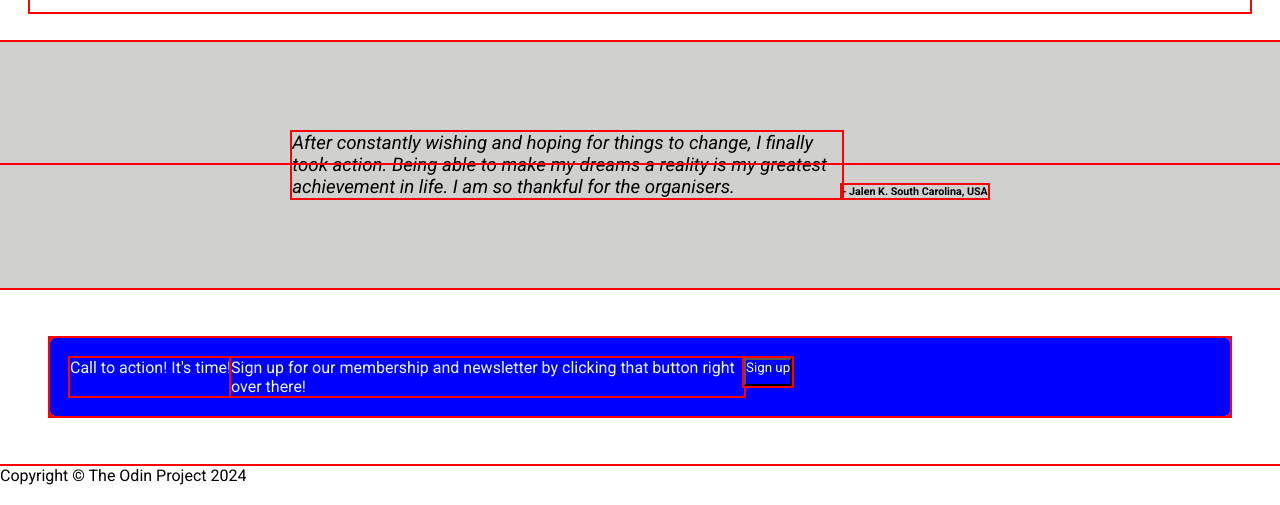
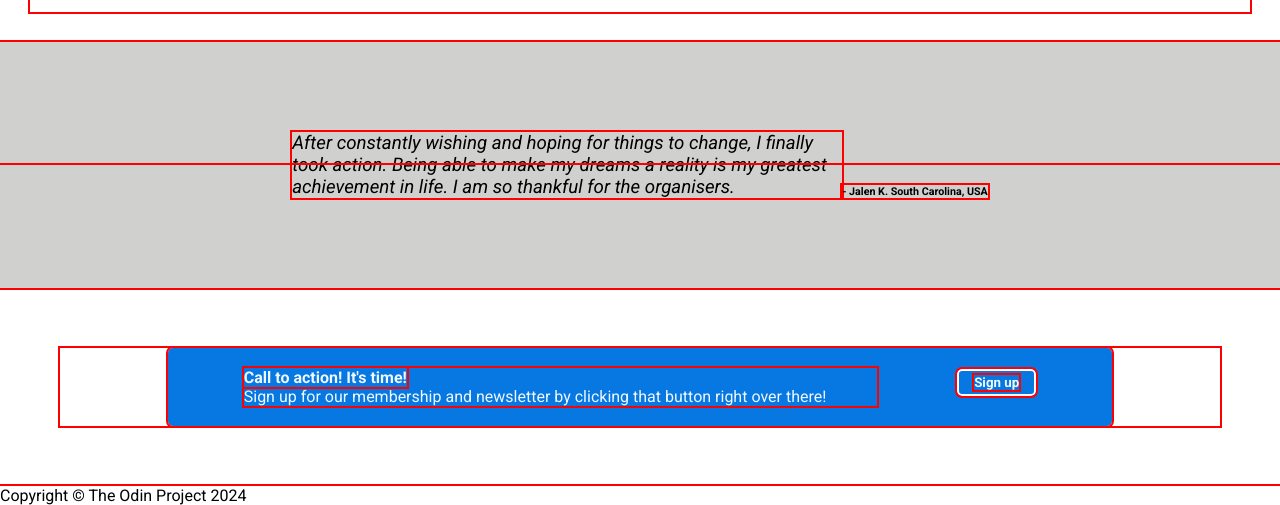
Before and after one commit to Aaliyah-P/landing-page, a plain HTML site: page index.html in a window 1280 px wide. Shown: the part 637-1142 px from the top of the page. Drawn offline with Linux system fonts and the light colour scheme.

Commit message:
action section p combined to correct positioning

```diff
--- a/index.html
+++ b/index.html
@@ -49,9 +49,9 @@
     <!--------------------------- call to action section ---------------------->
     <div class="action">
         <div class="action-text">
-        <p> Call to action! It's time!</p>
-        <p> Sign up for our membership and newsletter by clicking that button right over there!</p>
-        <button> Sign up</button>
+        <p><strong>Call to action! It's time!</strong>
+        Sign up for our membership and newsletter by clicking that button right over there!</p>
+        <button><strong>Sign up</strong></button>
         </div>
     </div>
     <!---------------------------- footer section ----------------------------->
--- a/style.css
+++ b/style.css
@@ -130,21 +130,36 @@ ul{
 /*------------------------------ Call to action --------------------------- */
 
 .action{
-    margin: 50px;
+    display: flex;
+    margin: 60px;
+    justify-content: center;
+    align-items: center;
 }
 
 .action-text{
     display: flex;
-    flex-wrap: wrap;
-    background-color: blue;
+    flex-flow: row nowrap;
+    justify-content: center;
+    align-items: center;
+    background-color: rgb(7, 120, 226);
     border-radius: 5px;
     padding: 20px;
-
+    max-width: 85%;
 }
 
-.action-text>p, button{
+.action-text>p{
     display: flex;
-    max-width: 45%;
+    flex-wrap: wrap;
     color: aliceblue;
-    background-color: blue;
+    max-width: 70%;
+    font-size: 16px;
 }
+
+.action-text>button{
+    border: 2px solid white;
+    background-color: rgb(7, 120, 226);
+    border-radius: 5px;
+    color: aliceblue;
+    padding: 4px 15px;
+    margin-left: 5rem;
+}
```
